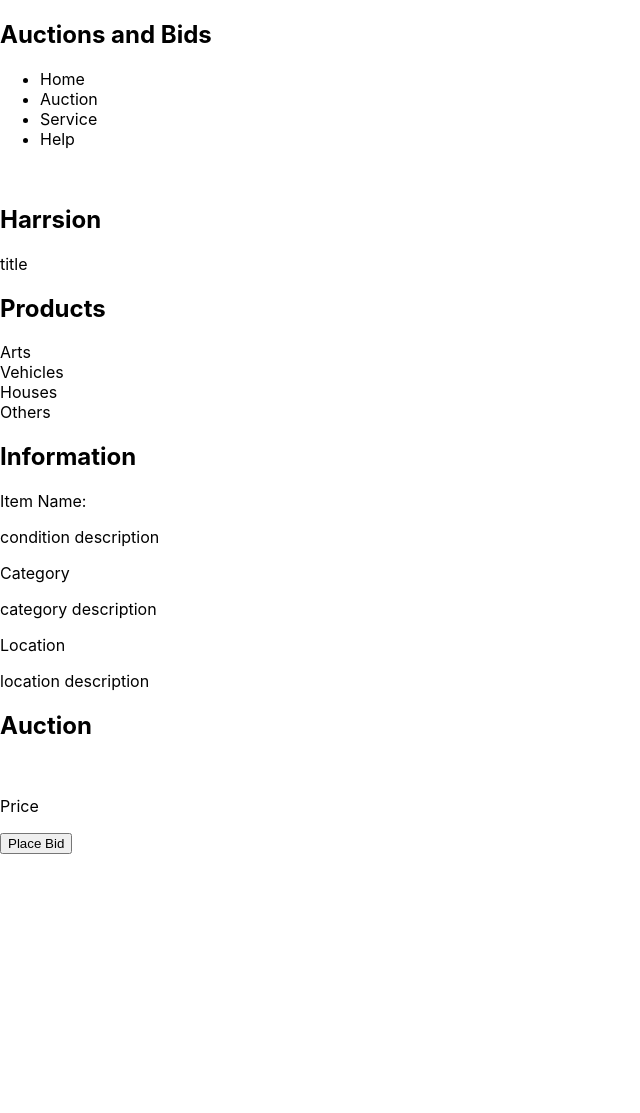
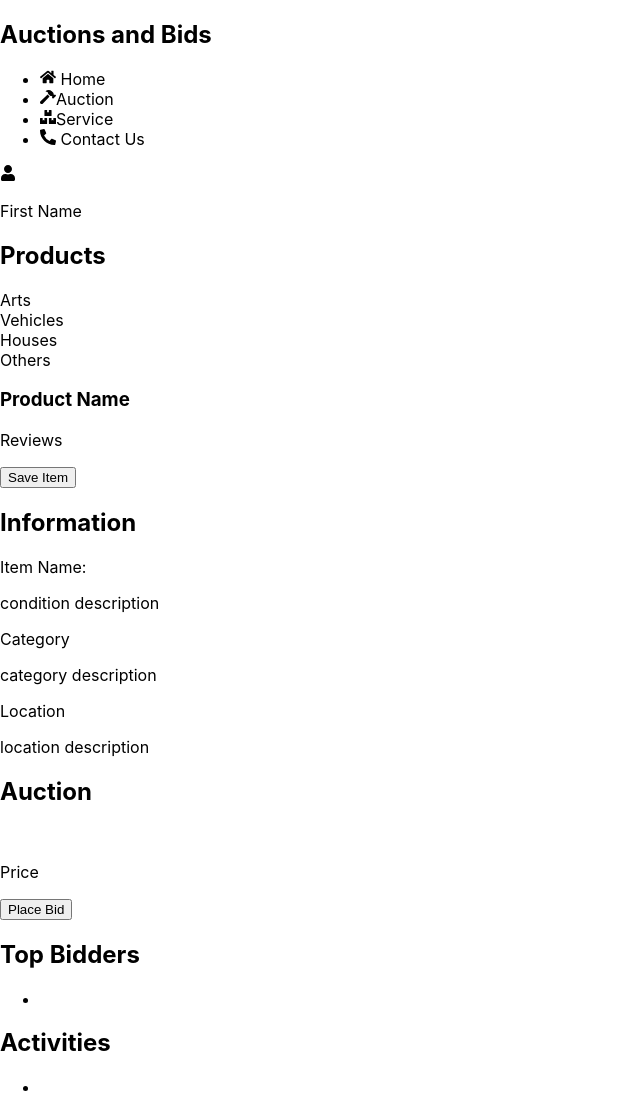
Before and after one commit to Ogalo/Auction-and-Bids, a React (Create React App) app: page / in a window 1280 px wide. Shown: the whole page, without its empty margins (0-640 px from the left). Before the commit the page ends 854 px from the top, so only its background shows below. Built offline with nearby package versions, Linux system fonts and the light colour scheme; the HTML template or start-up script is replaced by a standard one.

Commit message:
Add the bidders section and icons

```diff
--- a/package.json
+++ b/package.json
@@ -8,6 +8,7 @@
     "@testing-library/user-event": "^13.5.0",
     "react": "^18.2.0",
     "react-dom": "^18.2.0",
+    "react-icons": "^4.4.0",
     "react-scripts": "5.0.1",
     "web-vitals": "^2.1.4"
   },
--- a/src/App.js
+++ b/src/App.js
@@ -2,15 +2,22 @@ import './App.css';
 import Navigation from './components/Navigation'
 import Products from './components/Products'
 import Auction from './components/Auction';
+import Bidders from './components/Bidders';
 
 function App() {
   return (
-   <>
+   <div className='main'>
+   <div className='Nav'>
     <Navigation />
+   </div>
+   <div className='goods'>
     <Products />
     <Auction />
-
-   </>
+   </div>
+   <div className='bid'>
+    <Bidders />
+   </div>
+   </div>
   );
 }
 
--- a/src/components/Auction.js
+++ b/src/components/Auction.js
@@ -7,7 +7,11 @@ function Auction() {
     {/*Product information goes here*/}
     <div className='Prod-info'>
     <div className="Item">
+    <h3>Product Name</h3>
+    <p>Reviews</p>
+    <button>Save Item</button>
     </div>
+
     <div className='Description'>
     <h2>Information</h2>
     <span>Item Name:</span>
@@ -16,13 +20,15 @@ function Auction() {
     <p>category description</p>
     <span>Location</span>
     <p>location description</p>
+    </div>
 
-    </div>
     </div>
 
     {/*Auction information goes here*/}
     <div className='Auction-Info'>
     <h2>Auction</h2>
+
+    {/*Image goes here*/}
     <img/>
     <p>Price</p>
     <button>Place Bid</button>
--- a/src/components/Bidders.js
+++ b/src/components/Bidders.js
@@ -0,0 +1,25 @@
+import React from 'react'
+
+function Bidders() {
+  return (
+    <>
+    <section className='Bidders'>
+    <div>
+    <h2>Top Bidders</h2>
+    <ul>
+    <li></li>
+    </ul>
+    </div>
+    <div>
+    <h2>Activities</h2>
+    <ul>
+    <li></li>
+    </ul>
+    </div>
+    </section>
+
+    </>
+  )
+}
+
+export default Bidders
--- a/src/components/Navigation.js
+++ b/src/components/Navigation.js
@@ -1,4 +1,6 @@
 import React from 'react'
+import { FaHome, FaUser, FaHammer, FaBoxes, FaPhoneAlt } from "react-icons/fa";
+
 
 function Navigation() {
   return (
@@ -9,17 +11,15 @@ function Navigation() {
       </section>
       <section className="Nav-Bar">
       <ul>
-      <li>Home</li>
-      <li>Auction</li>
-      <li>Service</li>
-      <li>Help</li>
+      <li><FaHome /> Home</li>
+      <li><FaHammer />Auction</li>
+      <li><FaBoxes />Service</li>
+      <li><FaPhoneAlt /> Contact Us</li>
       </ul>
       </section>
       <section className="Users">
-      <img />
-      <h2>Harrsion</h2>
-      <p>title</p>
-
+      <FaUser />
+      <p>First Name</p>
       </section>
 
       </header>
```
Also changed, not shown: 1 other file (tests, documents, lock files or other folders).
